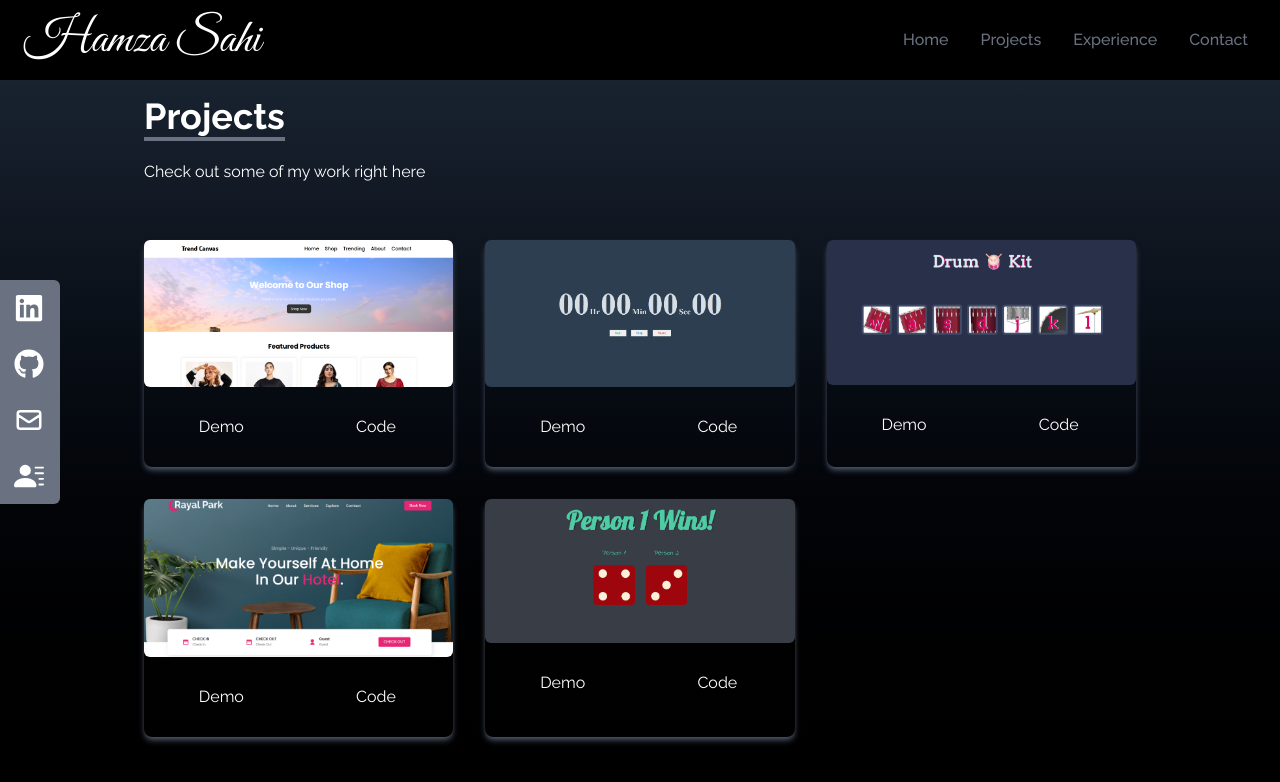
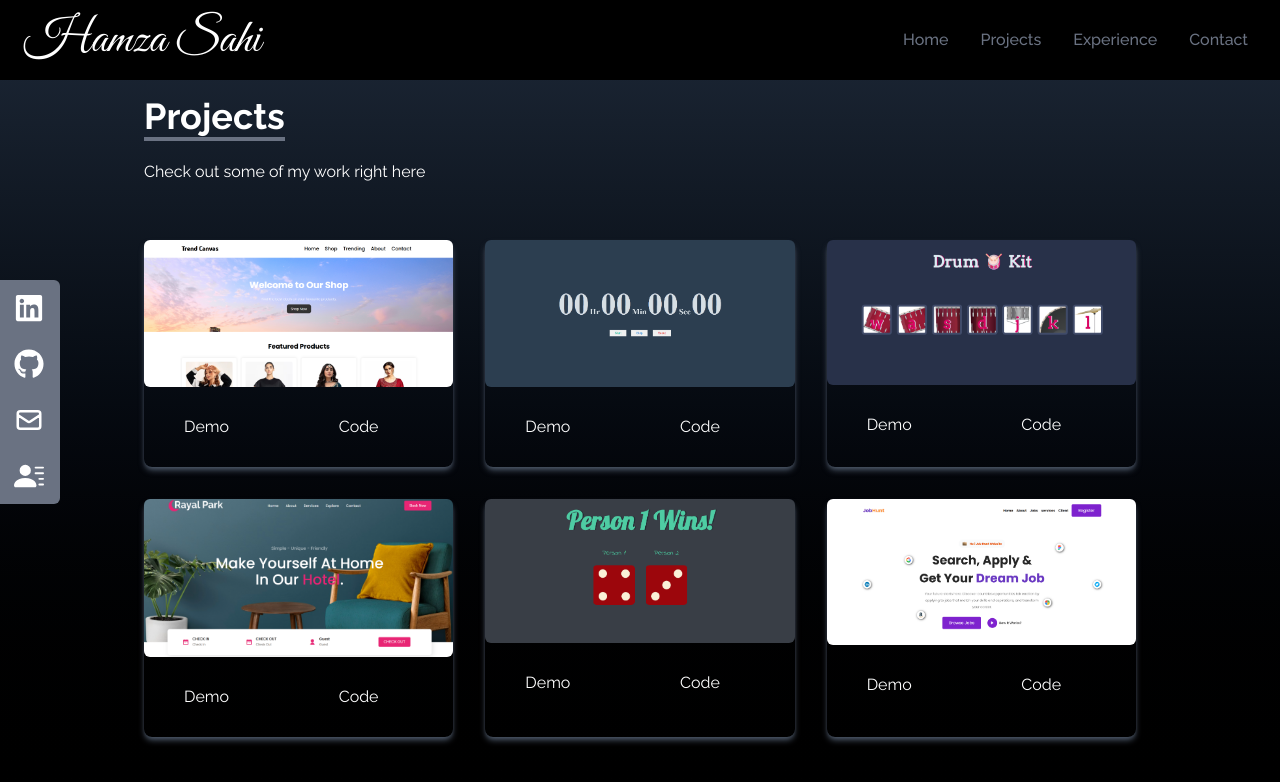
Before and after one commit to hamza-sahi-36/Portfolio, a React (Vite) app: page /projects in a window 1280 px wide. Shown: the top 782 px of the page. Built offline with nearby package versions, Linux system fonts and the light colour scheme.

Commit message:
Added Bootstrap icon and jobhunt project

```diff
--- a/src/components/Experience.jsx
+++ b/src/components/Experience.jsx
@@ -6,6 +6,7 @@ import CSS from "../assets/css.png";
 import JavaScript from "../assets/javascript.png";
 import Tailwind from "../assets/tailwind.png";
 import Githublogo from "../assets/github.png";
+import Bootstrap from "../assets/bootstrap.png";
 
 const Experience = () => {
   const techs = [
@@ -16,6 +17,7 @@ const Experience = () => {
     { id: 5, src: Tailwind, title: "Tailwind", style: "shadow-sky-400" },
     { id: 6, src: Node, title: "Node.js", style: "shadow-green-500" },
     { id: 7, src: Githublogo, title: "GitHub", style: "shadow-gray-400" },
+    { id: 8, src: Bootstrap, title: "Bootstrap", style: "shadow-purple-500" },
   ];
 
   return (
--- a/src/components/Projects.jsx
+++ b/src/components/Projects.jsx
@@ -4,28 +4,45 @@ import Stopwatch from "../assets/Stopwatch.png";
 import DrumKit from "../assets/DrumKit.png";
 import RayalHotel from "../assets/RayalHotel.png";
 import DiceGame from "../assets/DiceGame.png";
+import JobHunt from "../assets/JobHunt.png";
 
 const Projects = () => {
   const projects = [
     {
       id: 1,
       src: Ecommerce,
+      demo: "https://hamza-sahi-36.github.io/E-commerce-Store/",
+      code: "https://github.com/hamza-sahi-36/E-commerce-Store.git",
     },
     {
       id: 2,
       src: Stopwatch,
+      demo: "https://hamza-sahi-36.github.io/Stopwatch/",
+      code: "https://github.com/hamza-sahi-36/Stopwatch.git",
     },
     {
       id: 3,
       src: DrumKit,
+      demo: "https://hamza-sahi-36.github.io/DrumKit/",
+      code: "https://github.com/hamza-sahi-36/DrumKit.git",
     },
     {
       id: 4,
       src: RayalHotel,
+      demo: "https://hamza-sahi-36.github.io/Hotel-Website/",
+      code: "https://github.com/hamza-sahi-36/Hotel-Website.git",
     },
     {
       id: 5,
       src: DiceGame,
+      demo: " https://hamza-sahi-36.github.io/DiceGame/",
+      code: "https://github.com/hamza-sahi-36/DiceGame.git",
+    },
+    {
+      id: 6,
+      src: JobHunt,
+      demo: "https://hamza-sahi-36.github.io/JobHunt/",
+      code: "https://github.com/hamza-sahi-36/JobHunt.git",
     },
   ];
 
@@ -39,7 +56,7 @@ const Projects = () => {
           <p className="py-6">Check out some of my work right here</p>
         </div>
         <div className="grid sm:grid-cols-2 md:grid-cols-3 gap-8 px-12 sm:px-0">
-          {projects.map(({ id, src }) => (
+          {projects.map(({ id, src, demo, code }) => (
             <div key={id} className="shadow-md shadow-gray-600 rounded-lg">
               <img
                 src={src}
@@ -47,12 +64,26 @@ const Projects = () => {
                 className="rounded-md hover:scale-105 duration-200"
               />
               <div className="flex justify-center items-center">
-                <button className="w-1/2 px-6 py-3 m-4 duration-200 hover:scale-105">
-                  Demo
-                </button>
-                <button className="w-1/2 px-6 py-3 m-4 duration-200 hover:scale-105">
-                  Code
-                </button>
+                <a
+                  href={demo}
+                  target="_blank"
+                  rel="noopener noreferrer"
+                  className="w-1/2"
+                >
+                  <button className="w-1/2 px-6 py-3 m-4 duration-200 hover:scale-105 cursor-pointer">
+                    Demo
+                  </button>
+                </a>
+                <a
+                  href={code}
+                  target="_blank"
+                  rel="noopener noreferrer"
+                  className="w-1/2"
+                >
+                  <button className="w-1/2 px-6 py-3 m-4 duration-200 hover:scale-105 cursor-pointer">
+                    Code
+                  </button>
+                </a>
               </div>
             </div>
           ))}
```
Also changed, not shown: src/assets/JobHunt.png (added), src/assets/bootstrap.png (added).
